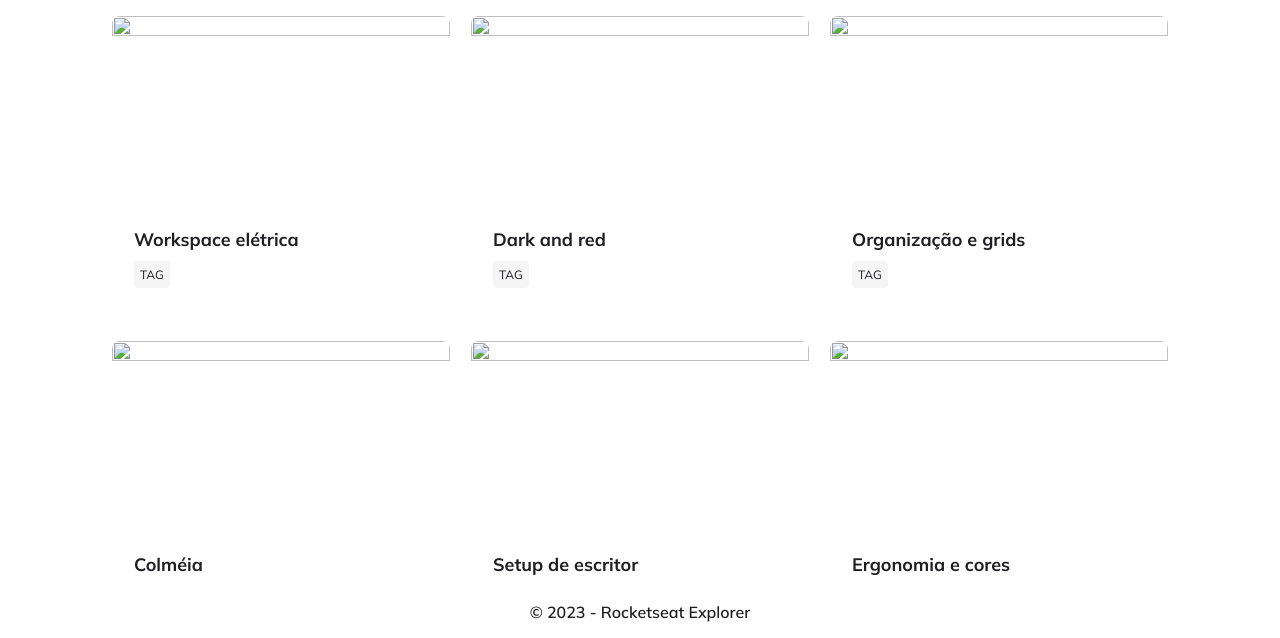
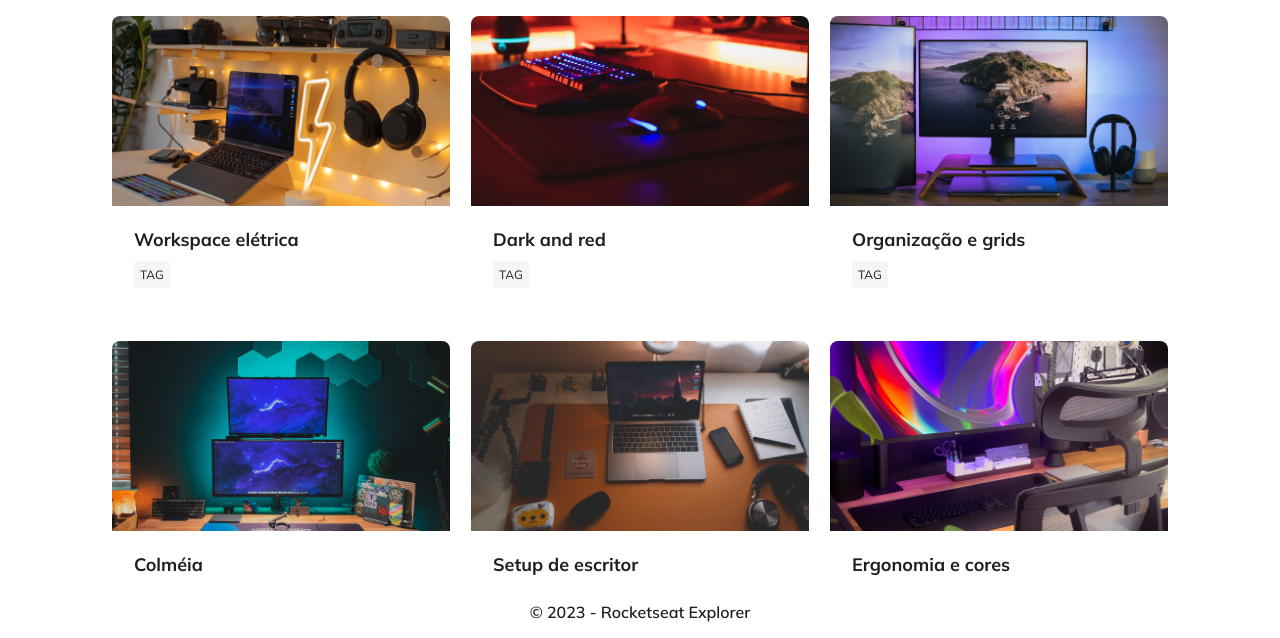
Before and after one commit to arthursnr/projeto3.3-explorer, a plain HTML site: page index.html in a window 1280 px wide. Shown: the part 162-800 px from the top of the page. Drawn offline with Linux system fonts and the light colour scheme; the site is published under a folder, as on GitHub Pages, so addresses that start at the root find nothing.

Commit message:
Update index.html

```diff
--- a/index.html
+++ b/index.html
@@ -17,7 +17,7 @@
         <header class="container">
             <nav>
 
-                <img src="/assets/camera.jpg" alt="Logo do site" class="logo">
+                <img src="assets/camera.jpg" alt="Logo do site" class="logo">
 
                 <ul>
                     <li class="home"><a href="index.html">Home</a></li>
@@ -42,7 +42,7 @@
 
                 <section class="gallery">
                     <figure class="item">
-                        <img src="/assets/img1.jpg" alt="">
+                        <img src="assets/img1.jpg" alt="">
 
                         <figcaption class="details">
                             <h2>Workspace elétrica</h2>
@@ -53,7 +53,7 @@
                     </figure>
 
                     <figure class="item" style="--delay:.6s">
-                        <img src="/assets/img2.jpg" alt="">
+                        <img src="assets/img2.jpg" alt="">
 
                         <figcaption class="details">
                             <h2>Dark and red</h2>
@@ -64,7 +64,7 @@
                     </figure>
 
                     <figure class="item" style="--delay:.8s">
-                        <img src="/assets/img3.jpg" alt="">
+                        <img src="assets/img3.jpg" alt="">
 
                         <figcaption class="details">
                             <h2>Organização e grids</h2>
@@ -75,7 +75,7 @@
                     </figure>
 
                     <figure class="item" style="--delay:1s">
-                        <img src="/assets/img4.jpg" alt="">
+                        <img src="assets/img4.jpg" alt="">
 
                         <figcaption class="details">
                             <h2>Colméia</h2>
@@ -86,7 +86,7 @@
                     </figure>
 
                     <figure class="item" style="--delay:1.2s">
-                        <img src="/assets/img5.jpg" alt="">
+                        <img src="assets/img5.jpg" alt="">
 
                         <figcaption class="details">
                             <h2>Setup de escritor</h2>
@@ -97,7 +97,7 @@
                     </figure>
 
                     <figure class="item" style="--delay:1.4s">
-                        <img src="/assets/img6.jpg" alt="">
+                        <img src="assets/img6.jpg" alt="">
 
                         <figcaption class="details">
                             <h2>Ergonomia e cores</h2>
@@ -108,7 +108,7 @@
                     </figure>
 
                     <figure class="item" style="--delay:1.6s">
-                        <img src="/assets/img7.jpg" alt="">
+                        <img src="assets/img7.jpg" alt="">
 
                         <figcaption class="details">
                             <h2>Show de luzes</h2>
@@ -119,7 +119,7 @@
                     </figure>
 
                     <figure class="item" style="--delay:1.8s">
-                        <img src="/assets/img8.jpg" alt="">
+                        <img src="assets/img8.jpg" alt="">
 
                         <figcaption class="details">
                             <h2>Deep purple</h2>
@@ -130,7 +130,7 @@
                     </figure>
 
                     <figure class="item" style="--delay:2s">
-                        <img src="/assets/img9.jpg" alt="">
+                        <img src="assets/img9.jpg" alt="">
 
                         <figcaption class="details">
                             <h2>Multi-Screen</h2>
```
